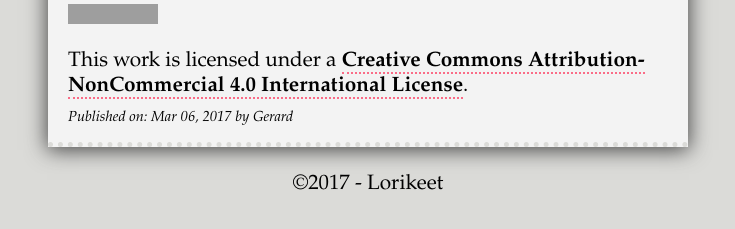
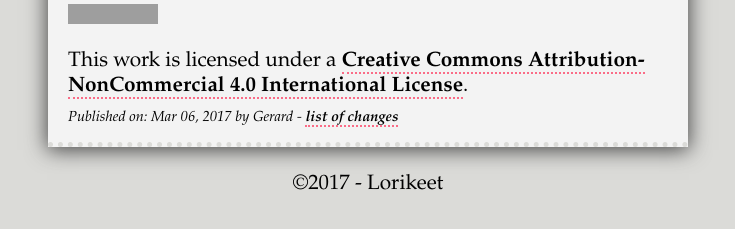
Before and after one commit to grdw/lorikeet, a Jekyll site: the page built from _posts/2017-03-06-indian-sunday.md, in a window 1280 px wide, cut to the strip 1565-1952 px from the top of the page. Shown: the part 145-374 px from the top of the strip, without its empty margins (272-1007 px from the left). Built offline with Jekyll 4.4.1, drawn with Linux system fonts in a browser that asks for light colours; grey boxes are pictures that could not be loaded.

Commit message:
Add a path to the list of changes

```diff
--- a/_layouts/post.html
+++ b/_layouts/post.html
@@ -15,6 +15,7 @@ class: 'collapse'
   {{ content }}
 
   <div class="info">
-    Published on: {{ page.date | date: "%b %d, %Y" }} by Gerard
+    Published on: {{ page.date | date: "%b %d, %Y" }} by Gerard -
+    <a href="https://github.com/grdw/lorikeet/commits/master/{{ page.path }}" target="_blank">list of changes</a>
   </div>
 </div>
```
